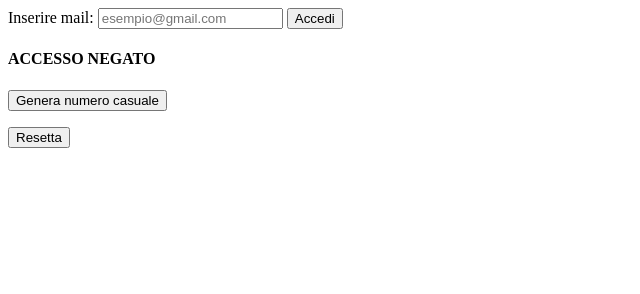
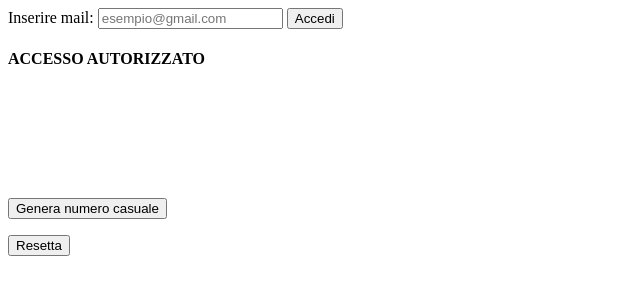
Before and after one commit to SaraCremonesi/js-mail-dadi, a plain HTML site: page index.html in a window 1280 px wide. Both pictures are taken after a click on the button "Accedi". Shown: the whole page, without its empty margins (0-640 px from the left). Drawn offline with Linux system fonts and the light colour scheme.

Commit message:
aggiornamento

```diff
--- a/script.js
+++ b/script.js
@@ -6,15 +6,18 @@ var listaMail = ['giuseppe@gmail.com' , 'marco@gmail.com' , 'mauro@gmail.com' ,
 var mail =  document.getElementById('mail');
 var accedi = document.getElementById('accedi');
 var messaggio = document.getElementById('messaggio');
+var autorizzato = false;
+messaggio.innerHTML = 'ACCESSO NEGATO';
 
 accedi.addEventListener('click',
   function () {
     for (i = 0; i < listaMail.length; i++) {
-      if (listaMail[i] === mail.value) {
-        messaggio.innerHTML = 'ACCESSO AUTORIZZATO';
-      } else {
-        messaggio.innerHTML = 'ACCESSO NEGATO';
+      if (listaMail[i] === mail) {
+        autorizzato = true;
       }
+    }
+    if (autorizzato = true) {
+      messaggio.innerHTML = 'ACCESSO AUTORIZZATO';
     }
   }
 );
```
Also changed, not shown: index.html (+9 -2 lines).
